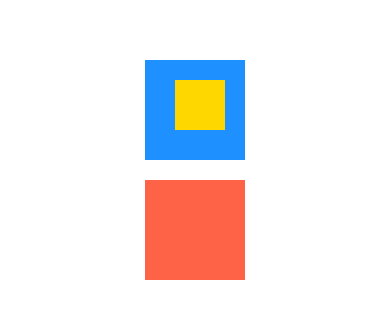
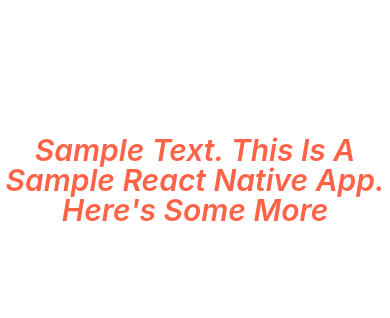
Before and after one commit to RukshanNuwan/DoneWithIt, a React Native app: screen / in a window 390 px wide. Shown: the part 242-560 px from the top of the page. Built offline with nearby package versions, Linux system fonts and the light colour scheme.

Commit message:
styling text

```diff
--- a/App.js
+++ b/App.js
@@ -1,4 +1,4 @@
-import {View} from 'react-native';
+import {Text, View} from 'react-native';
 
 const App = () => {
   return (
@@ -11,41 +11,22 @@ const App = () => {
         }
       }
     >
-      <View
+      <Text
         style={
           {
-            backgroundColor: 'dodgerblue',
-            width: 100,
-            height: 100,
-            padding: 20,
-            paddingHorizontal: 10,
-            paddingLeft: 30,
+            fontSize: 30,
+            // fontFamily: 'Roboto', // ==> default
+            fontStyle: 'italic',
+            fontWeight: '600',
+            color: 'tomato',
+            textTransform: 'capitalize',
+            textAlign: 'center',
+            lineHeight: 30,
           }
         }
       >
-        <View
-          style={
-            {
-              backgroundColor: 'gold',
-              width: 50,
-              height: 50,
-            }
-          }
-        >
-        </View>
-      </View>
-
-      <View
-        style={
-          {
-            backgroundColor: 'tomato',
-            width: 100,
-            height: 100,
-            margin: 20,
-          }
-        }
-      >
-      </View>
+        sample text. this is a sample react native app. here's some more
+      </Text>
     </View>
   );
 };
```
